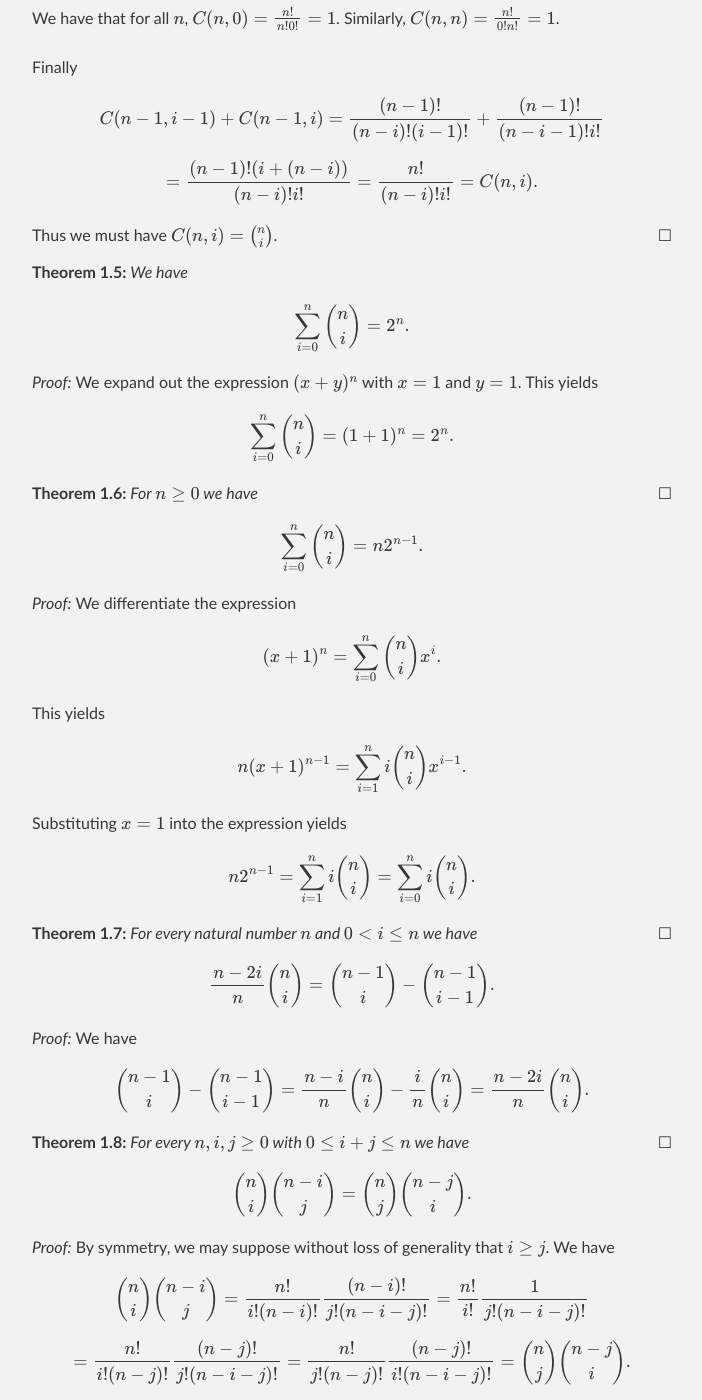
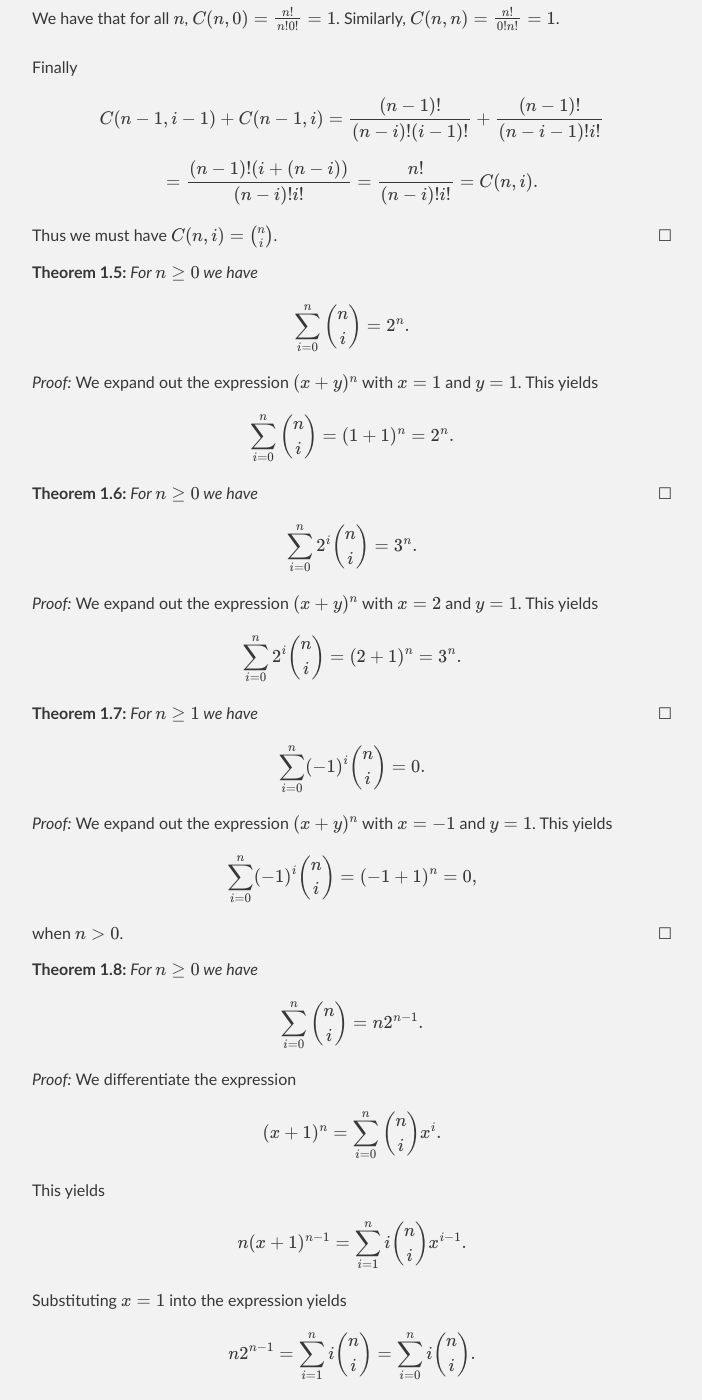
Before and after one commit to wbhart/SimpleMath, a Jekyll site: the page built from binomial.html, in a window 1280 px wide and 1400 px high, scrolled down 1158 px. Shown: the whole window, without its empty margins (288-990 px from the left). Built offline with Jekyll 4.4.1, drawn with Linux system fonts in a browser that asks for light colours; formulas are drawn with MathJax 3.

Commit message:
Update binomial.html

```diff
--- a/binomial.html
+++ b/binomial.html
@@ -52,12 +52,29 @@ $$= \frac{(n - 1)!(i + (n - i))}{(n - i)!i!} = \frac{n!}{(n - i)!i!} = C(n, i).$
 Thus we must have $C(n, i) = \binom{n}{i}$.
 </proof>
 
-<theorem> We have
+<theorem> For $n \geq 0$ we have
 $$\sum_{i = 0}^n \binom{n}{i} = 2^n.$$
 </theorem>
 
 <proof> We expand out the expression $(x + y)^n$ with $x = 1$ and $y = 1$. This yields
 $$\sum_{i = 0}^n \binom{n}{i} = (1 + 1)^n = 2^n.$$
+</proof>
+
+<theorem> For $n \geq 0$ we have
+$$\sum_{i = 0}^n 2^i\binom{n}{i} = 3^n.$$
+</theorem>
+
+<proof> We expand out the expression $(x + y)^n$ with $x = 2$ and $y = 1$. This yields
+$$\sum_{i = 0}^n 2^i\binom{n}{i} = (2 + 1)^n = 3^n.$$
+</proof>
+
+<theorem> For $n \geq 1$ we have
+$$\sum_{i = 0}^n (-1)^i\binom{n}{i} = 0.$$
+</theorem>
+
+<proof> We expand out the expression $(x + y)^n$ with $x = -1$ and $y = 1$. This yields
+$$\sum_{i = 0}^n (-1)^i\binom{n}{i} = (-1 + 1)^n = 0,$$
+when $n > 0$.
 </proof>
 
 <theorem> For $n \geq 0$ we have
```
